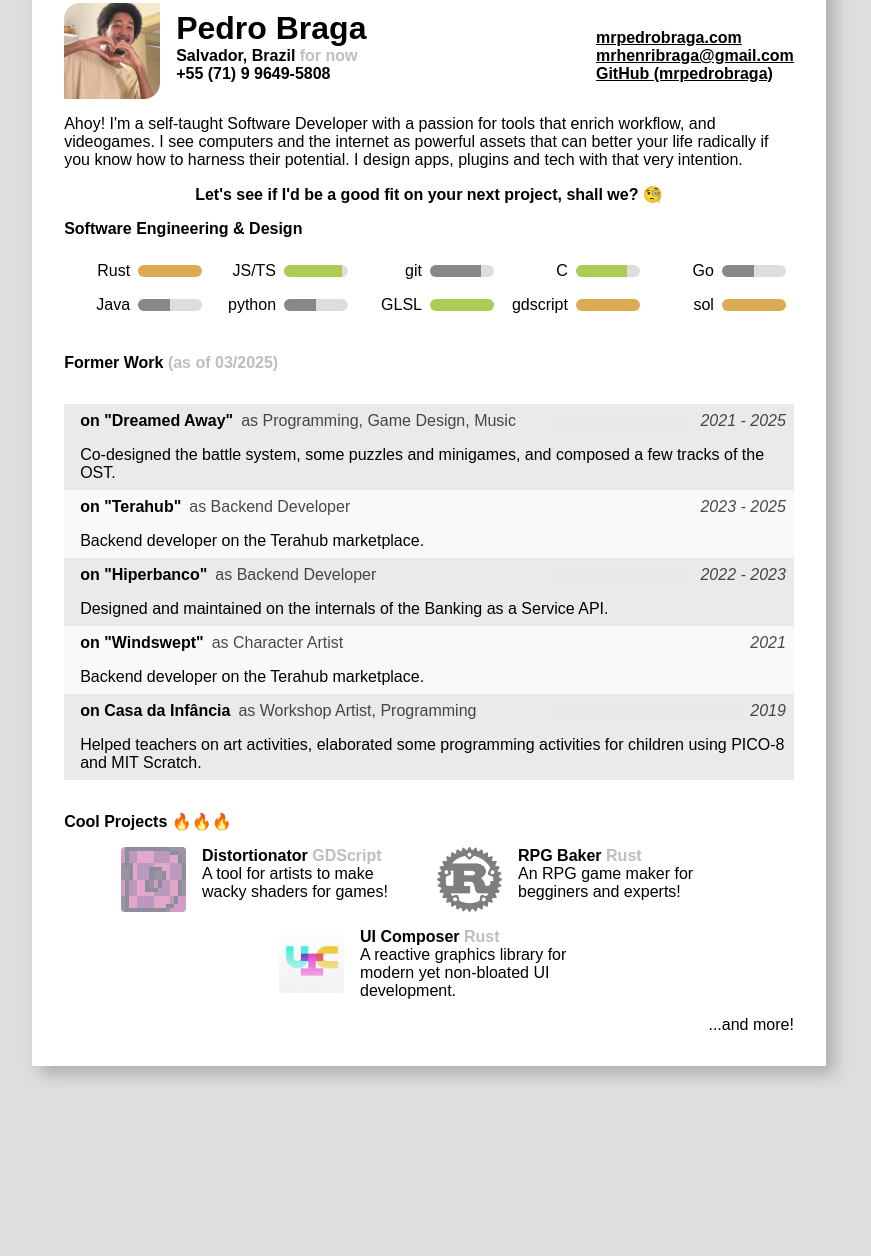
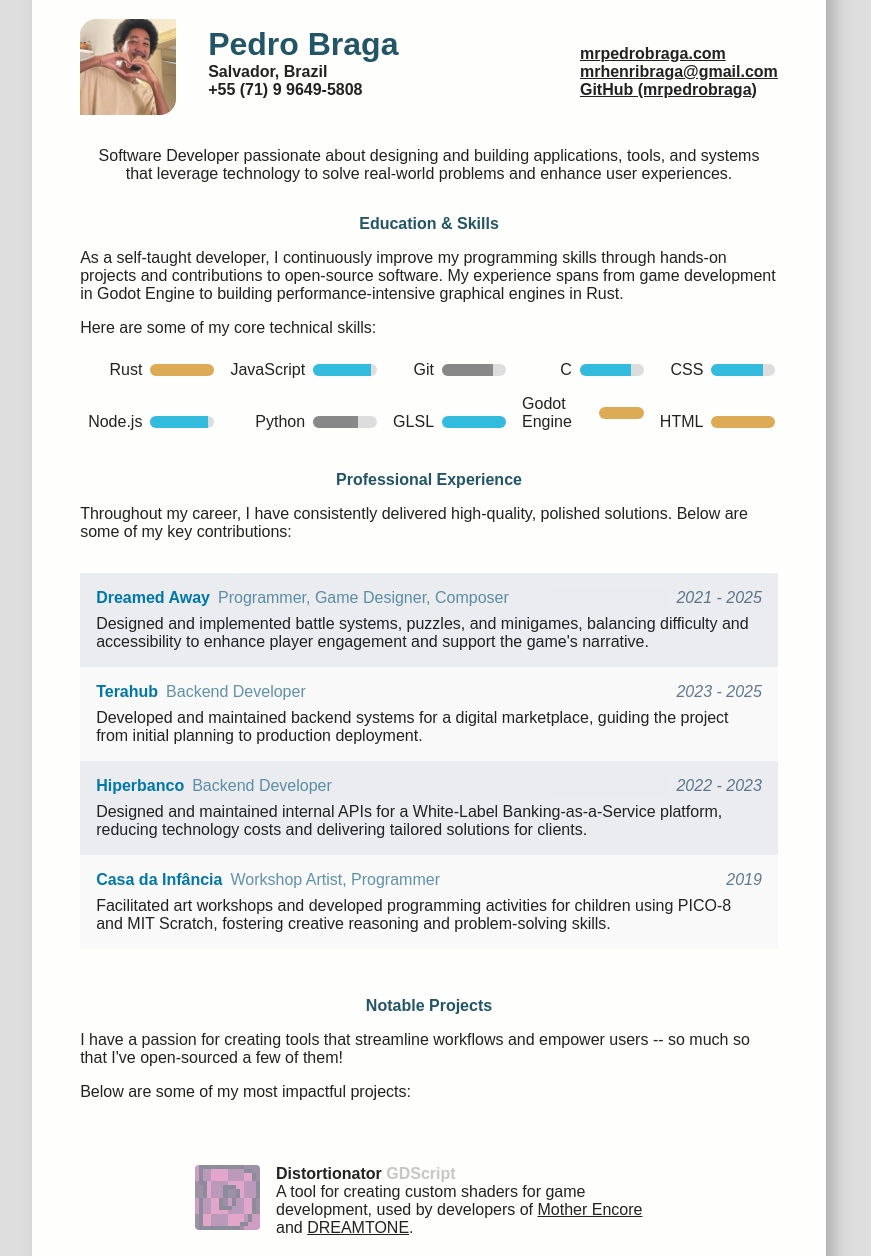
Before and after one commit to mrpedrobraga/mrpedrobraga-curriculum, a plain HTML site: page index.html in a window 1280 px wide. Shown: the part 61-1317 px from the top of the page, without its empty margins (211-1082 px from the left). Before the commit the page ends 1159 px from the top, so only its background shows below. Drawn offline with Linux system fonts and the light colour scheme.

Commit message:
feat: Changed language, colours, added a second page.

```diff
--- a/index.html
+++ b/index.html
@@ -1,7 +1,7 @@
 <!doctype html>
 <html>
     <head>
-      <title>Pedro Braga | Resume</title>
+        <title>Pedro Braga | CV</title>
         <link rel="stylesheet" href="./main.css" />
     </head>
     <body>
@@ -11,8 +11,8 @@
                 class="v greedy"
                 style="align-self: flex-end; margin-bottom: 1rem"
             >
-            <h1>Pedro Braga</h1>
-            <h3>Salvador, Brazil <span style="opacity:25%;">for now</span></h3>
+                <h1 class="color-1">Pedro Braga</h1>
+                <h3>Salvador, Brazil</h3>
                 <h4>+55 (71) 9 9649-5808</h4>
             </div>
             <div class="v" style="align-self: flex-end; margin-bottom: 1rem">
@@ -34,164 +34,239 @@
             </div>
         </div>
         <div class="h">
-         Ahoy! I'm a self-taught Software Developer with a passion for tools that
-         enrich workflow, and videogames. I see computers and the internet as
-         powerful assets that can better your life radically if you know how
-         to harness their potential. I design apps, plugins and tech with
-         that very intention.
+            <p
+                style="
+                    text-align: center;
+                    text-wrap: balance;
+                    margin-block: 1rem;
+                "
+            >
+                Software Developer passionate about designing and building
+                applications, tools, and systems that leverage technology to
+                solve real-world problems and enhance user experiences.
+            </p>
         </div>
-      <h3 style="align-self: center">
-      Let's see if I'd be a good fit on your next project, shall we? 🧐</h4>
+        <h3 style="align-self: center" class="color-1">Education & Skills</h3>
+        <p>
+            As a self-taught developer, I continuously improve my programming
+            skills through hands-on projects and contributions to open-source
+            software. My experience spans from game development in Godot Engine
+            to building performance-intensive graphical engines in Rust.
+        </p>
+        <p>Here are some of my core technical skills:</p>
         <div class="v">
-         <h4>Software Engineering & Design</h4>
             <div class="grid">
                 <div class="skill">
                     <span>Rust</span>
                     <div class="progress">
-                    <div class="progress-bar golden" style="width: 100%;"></div>
+                        <div
+                            class="progress-bar golden"
+                            style="width: 100%"
+                        ></div>
                     </div>
                 </div>
                 <div class="skill">
-                <span>JS/TS</span>
+                    <span>JavaScript</span>
                     <div class="progress">
-                    <div class="progress-bar good" style="width: 90%;"></div>
+                        <div class="progress-bar good" style="width: 90%"></div>
                     </div>
                 </div>
                 <div class="skill">
-               <span>git</span>
+                    <span>Git</span>
                     <div class="progress">
-                  <div class="progress-bar" style="width: 80%;"></div>
+                        <div class="progress-bar" style="width: 80%"></div>
                     </div>
                 </div>
                 <div class="skill">
                     <span>C</span>
                     <div class="progress">
-                  <div class="progress-bar good" style="width: 80%;"></div>
+                        <div class="progress-bar good" style="width: 80%"></div>
                     </div>
                 </div>
                 <div class="skill">
-               <span>Go</span>
+                    <span>CSS</span>
                     <div class="progress">
-                  <div class="progress-bar" style="width: 50%;"></div>
+                        <div class="progress-bar good" style="width: 80%"></div>
                     </div>
                 </div>
                 <div class="skill">
-               <span>Java</span>
+                    <span>Node.js</span>
                     <div class="progress">
-                  <div class="progress-bar" style="width: 50%;"></div>
+                        <div class="progress-bar good" style="width: 90%"></div>
                     </div>
                 </div>
                 <div class="skill">
-               <span>python</span>
+                    <span>Python</span>
                     <div class="progress">
-                  <div class="progress-bar" style="width: 50%;"></div>
+                        <div class="progress-bar" style="width: 70%"></div>
                     </div>
                 </div>
                 <div class="skill">
                     <span>GLSL</span>
                     <div class="progress">
-                  <div class="progress-bar good" style="width: 100%;"></div>
+                        <div
+                            class="progress-bar good"
+                            style="width: 100%"
+                        ></div>
                     </div>
                 </div>
                 <div class="skill">
-               <span>gdscript</span>
+                    <span>Godot Engine</span>
                     <div class="progress">
-                  <div class="progress-bar golden" style="width: 100%;"></div>
+                        <div
+                            class="progress-bar golden"
+                            style="width: 100%"
+                        ></div>
                     </div>
                 </div>
                 <div class="skill">
-               <span>sol</span>
+                    <span>HTML</span>
                     <div class="progress">
-                  <div class="progress-bar golden" style="width: 100%;"></div>
+                        <div
+                            class="progress-bar golden"
+                            style="width: 100%"
+                        ></div>
                     </div>
                 </div>
             </div>
-         <!-- <h4>Music</h4>
-         <div class="grid" style="grid-template-columns: 1fr;">
-            <div class="skill" style="place-self: center;">
-            <span>Mariah Carey Impression</span>
-            <div class="progress">
-                <div class="progress-bar red" style="width: 10%;"></div>
         </div>
-        </div> -->
-      </div>
-      <h4>Former Work <span style="opacity:25%;">(as of 03/2025)</span></h4>
+        <h4 style="align-self: center" class="color-1">
+            Professional Experience
+        </h4>
+        <p>
+            Throughout my career, I have consistently delivered high-quality,
+            polished solutions. Below are some of my key contributions:
+        </p>
         <div class="v works">
-        <div class="v work gap-big">
+            <div class="v work gap-small">
                 <div class="v">
                     <div class="h gap-small">
-                    <h5 class="where">on "Dreamed Away"</h5>
-                    <h6 class="as-what">as Programming, Game Design, Music</h6>
+                        <h5 class="where">Dreamed Away</h5>
+                        <h6 class="as-what">
+                            Programmer, Game Designer, Composer
+                        </h6>
                         <span class="when">2021 - 2025</span>
                     </div>
                 </div>
-            <span class="work-description">Co-designed the battle system, some puzzles and minigames, and composed a few tracks of the OST.</span>
+                <span class="work-description">
+                    Designed and implemented battle systems, puzzles, and
+                    minigames, balancing difficulty and accessibility to enhance
+                    player engagement and support the game's narrative.
+                </span>
             </div>
-        <div class="v work gap-big">
+            <div class="v work gap-small">
                 <div class="v">
                     <div class="h gap-small">
-                    <h5 class="where">on "Terahub"</h5>
-                    <h6 class="as-what">as Backend Developer</h6>
+                        <h5 class="where">Terahub</h5>
+                        <h6 class="as-what">Backend Developer</h6>
                         <span class="when">2023 - 2025</span>
                     </div>
                 </div>
-            <span class="work-description">Backend developer on the Terahub marketplace.</span>
+                <span class="work-description">
+                    Developed and maintained backend systems for a digital
+                    marketplace, guiding the project from initial planning to
+                    production deployment.
+                </span>
             </div>
-        <div class="v work gap-big">
+            <div class="v work gap-small">
                 <div class="v">
                     <div class="h gap-small">
-                    <h5 class="where">on "Hiperbanco"</h5>
-                    <h6 class="as-what">as Backend Developer</h6>
+                        <h5 class="where">Hiperbanco</h5>
+                        <h6 class="as-what">Backend Developer</h6>
                         <span class="when">2022 - 2023</span>
                     </div>
                 </div>
-            <span class="work-description">Designed and maintained on the internals of the Banking as a Service API.</span>
+                <span class="work-description">
+                    Designed and maintained internal APIs for a White-Label
+                    Banking-as-a-Service platform, reducing technology costs and
+                    delivering tailored solutions for clients.
+                </span>
             </div>
-        <div class="v work gap-big">
+            <div class="v work gap-small">
                 <div class="v">
                     <div class="h gap-small">
-                    <h5 class="where">on "Windswept"</h5>
-                    <h6 class="as-what">as Character Artist</h6>
-                    <span class="when">2021</span>
-                </div>
-            </div>
-            <span class="work-description">Backend developer on the Terahub marketplace.</span>
-        </div>
-        <div class="v work gap-big">
-            <div class="v">
-                <div class="h gap-small">
-                    <h5 class="where">on Casa da Infância</h5>
-                    <h6 class="as-what">as Workshop Artist, Programming</h6>
+                        <h5 class="where">Casa da Infância</h5>
+                        <h6 class="as-what">Workshop Artist, Programmer</h6>
                         <span class="when">2019</span>
                     </div>
                 </div>
-            <span class="work-description">Helped teachers on art activities, elaborated some programming activities for children using PICO-8 and MIT Scratch.</span>
+                <span class="work-description">
+                    Facilitated art workshops and developed programming
+                    activities for children using PICO-8 and MIT Scratch,
+                    fostering creative reasoning and problem-solving skills.
+                </span>
             </div>
         </div>
-      <h4>Cool Projects 🔥🔥🔥</h4>
-      <div class="projects" style="flex-grow: 1;">
-          <a href="https://mrpedrobraga.itch.io/modot-distortionator" target="_blank" class="project">
+        <div class="page-break"></div>
+        <h4 style="align-self: center" class="color-1">Notable Projects</h4>
+        <p>
+            I have a passion for creating tools that streamline workflows and
+            empower users -- so much so that I've open-sourced a few of them!
+        </p>
+        <p>Below are some of my most impactful projects:</p>
+        <div class="projects" style="flex-grow: 1">
+            <div class="project">
                 <div class="project-icon" id="distortionator"></div>
                 <div class="v">
-                <h5>Distortionator <span style="opacity:25%;">GDScript</span></h5>
-                <span>A tool for artists to make wacky shaders for games!</span>
+                    <h5
+                        href="https://github.com/mrpedrobraga/rpg-baker"
+                        target="_blank"
+                    >
+                        Distortionator
+                        <span style="opacity: 25%">GDScript</span>
+                    </h5>
+                    <span>
+                        A tool for creating custom shaders for game development,
+                        used by developers of
+                        <a href="https://motherencore.com/">Mother Encore</a>
+                        and <a href="https://dreamtonegame.com/">DREAMTONE</a>.
+                    </span>
                 </div>
-          </a>
-          <a href="https://github.com/mrpedrobraga/rpg-baker" target="_blank" class="project">
+            </div>
+            <div class="project">
                 <div class="project-icon" id="rust"></div>
                 <div class="v">
-                <h5>RPG Baker <span style="opacity:25%;">Rust</span></h5>
-                <span>An RPG game maker for begginers and experts!</span>
+                    <h5
+                        href="https://github.com/mrpedrobraga/rpg-baker"
+                        target="_blank"
+                    >
+                        RPG Baker <span style="opacity: 25%">Rust</span>
+                    </h5>
+                    <span>
+                        A versatile game engine and editor featuring open
+                        formats, visual scripting, and a data-driven
+                        architecture that enables seamless plugin integration
+                        and allows users of all skill levels to bring their
+                        stories to life.
+                    </span>
                 </div>
-          </a>
-        <a href="https://github.com/mrpedrobraga/ui-composer" target="_blank" class="project">
+            </div>
+            <div class="project">
                 <div class="project-icon" id="ui-composer"></div>
                 <div class="v">
-                <h5>UI Composer <span style="opacity:25%;">Rust</span></h5>
-                <span>A reactive graphics library for modern yet non-bloated UI development.</span>
+                    <h5>
+                        <a
+                            href="https://github.com/mrpedrobraga/ui-composer"
+                            target="_blank"
+                            >UI Composer</a
+                        >
+                        <span style="opacity: 25%">Rust</span>
+                    </h5>
+                    <span>
+                        A lightweight FRP library for modern UI development,
+                        bringing the developer experience of frameworks like
+                        React to native application development. I document its
+                        development journey on
+                        <a href="https://mrpedrobraga.com/blog/article-02"
+                            >my blog</a
+                        >.
+                    </span>
                 </div>
-        </a>
             </div>
-      <footer style="text-align: end;">...and more!</footer>
+        </div>
+        <footer style="text-align: center">
+            Explore more projects on
+            <a href="mrpedrobraga.com">my portfolio</a>!
+        </footer>
     </body>
 </html>
--- a/main.css
+++ b/main.css
@@ -14,7 +14,8 @@ body {
     display: flex;
     flex-direction: column;
     gap: 1rem;
-    background-color: #fff;
+    background-color: #fefefd;
+    color: #222222;
 }
 
 @media only screen {
@@ -30,7 +31,7 @@ body {
 
     body {
         width: 210mm;
-        padding: 2rem;
+        padding: 3rem;
         box-shadow: 8px 8px 16px #acacac;
     }
 }
@@ -59,7 +60,7 @@ div {
         columns: 6;
         grid-template-columns: repeat(5, 1fr);
         align-items: center;
-        margin-block: 1rem;
+        margin-block-end: 1rem;
     }
 
     &.h {
@@ -75,7 +76,7 @@ div {
     }
 
     &.gap-big {
-        gap: 1rem;
+        gap: 2rem;
     }
 
     &.gap-small {
@@ -107,8 +108,12 @@ div.progress-bar {
     height: 100%;
 }
 
+.color-1 {
+    color: #256;
+}
+
 div.progress-bar.good {
-    background-color: #ac5;
+    background-color: #3bd;
 }
 
 div.progress-bar.golden {
@@ -128,15 +133,21 @@ div.projects {
     justify-content: center;
     flex-wrap: wrap;
     gap: 1rem;
+    padding-block: 2rem;
 }
 
-a.project {
+div.project {
     text-decoration: none;
     width: fit-content;
     display: flex;
     gap: 1rem;
     flex-direction: row;
-    width: 300px;
+    width: 500px;
+    padding: 1rem;
+
+    &:hover {
+        background-color: #eaeaea;
+    }
 }
 
 div.project-icon {
@@ -146,28 +157,30 @@ div.project-icon {
 }
 
 div.work {
-    padding: 0.5rem;
+    padding: 1rem;
     padding-inline-start: 1rem;
     background: #f9f9f9;
 
     &:nth-child(odd) {
-        background: #eaeaea;
+        background: #eaecef;
     }
 
     & .where {
-        color: inherit;
+        color: #07a;
     }
 
     & .as-what {
         flex-grow: 1;
         font-weight: 500;
         opacity: 70%;
+        color: #206688;
     }
 
     & .when {
         font-weight: 400;
         opacity: 70%;
         font-style: italic;
+        color: #204466;
     }
 }
 
@@ -207,3 +220,7 @@ html {
     font-weight: 400;
     font-style: normal;
 }
+
+.page-break {
+    break-after: always;
+}
```
Also changed, not shown: 1 other file. Lines whose indentation alone changed are shown as unchanged.
